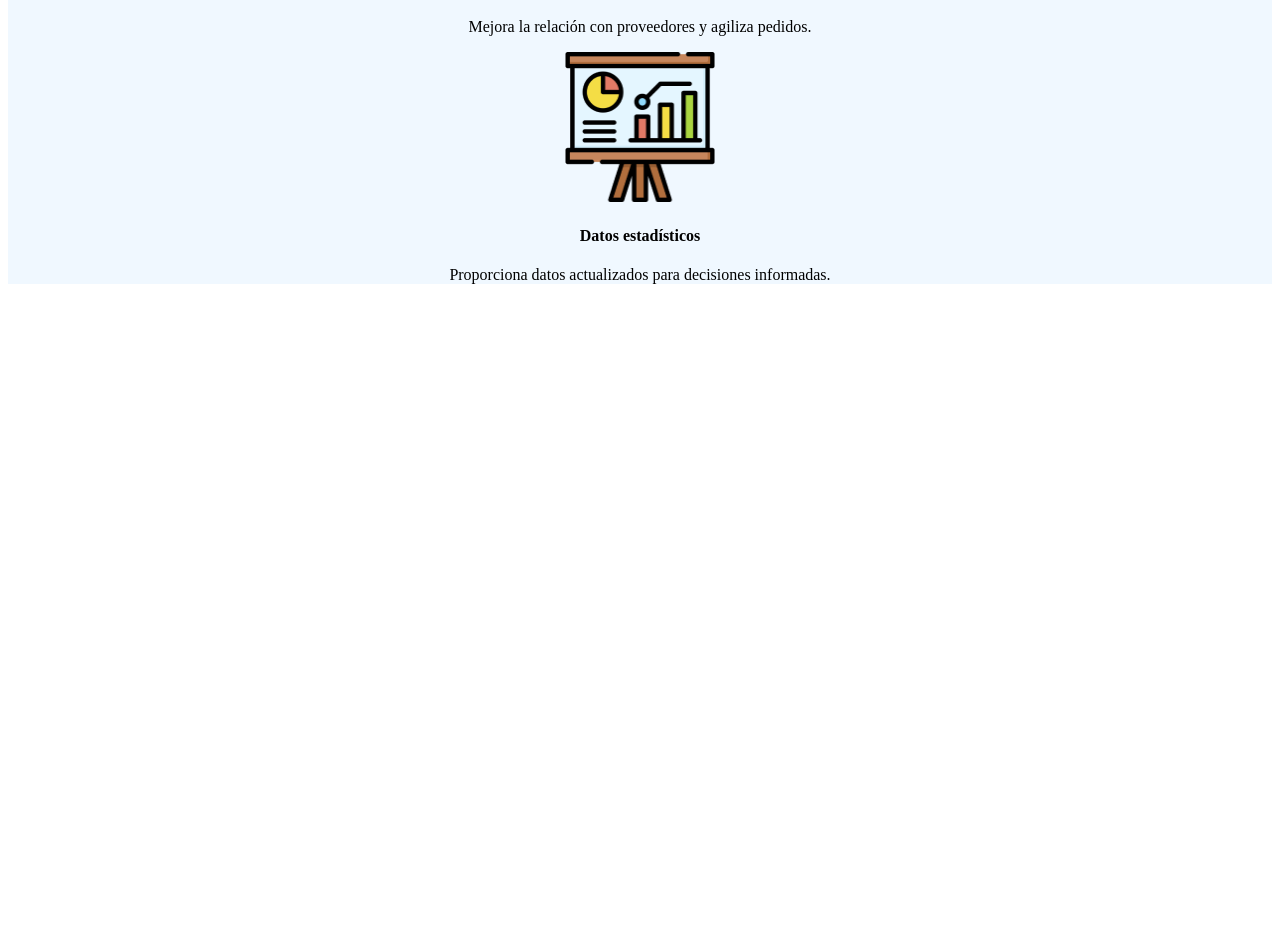
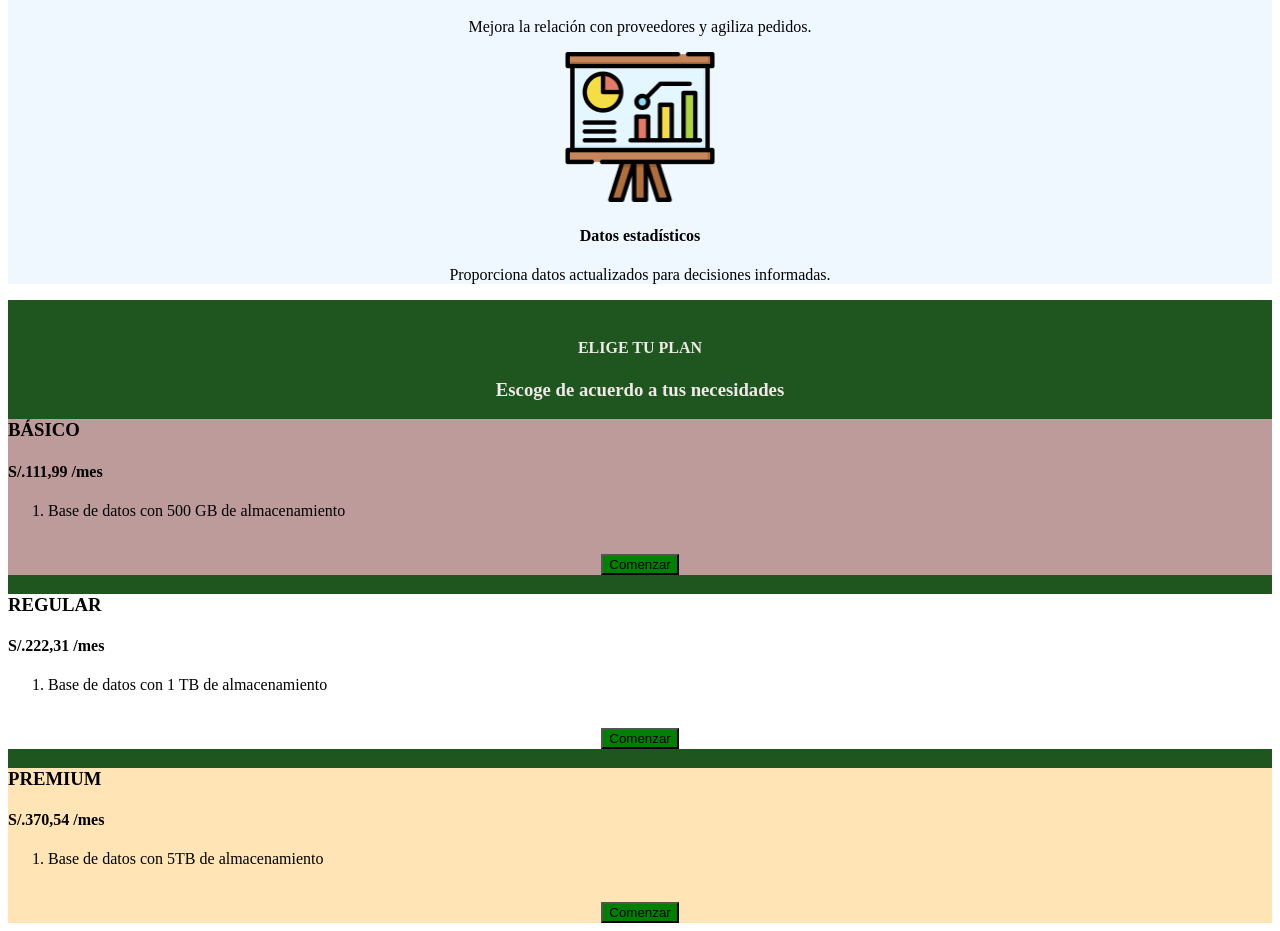
Before and after one commit to Los-No-Se-Quienes-y-Los-No-Se-Cuantos/SweetManager---LandingPage, a plain HTML site: page index.html in a window 1280 px wide. Shown: the part 2103-3034 px from the top of the page. Before the commit the page ends 2403 px from the top, so only its background shows below. Drawn offline with Linux system fonts and the light colour scheme.

Commit message:
feat: added plans section

```diff
--- a/index.html
+++ b/index.html
@@ -145,5 +145,43 @@
             </div>
         </div>
     </section>
+
+    <section id="nuestros-planes" style="background-color: rgb(31, 85, 31);">
+        <div class="container">
+            <br>
+            <h4 style="color:rgb(241, 233, 233);"><center>ELIGE TU PLAN</center></h4>
+            <h3 style="color: rgb(241, 233, 233);"><center>Escoge de acuerdo a tus necesidades</center></h3>
+            <div class="planes">
+                <div class="plan" style="background-color: rgb(190, 155, 155);">
+                    <h3>BÁSICO</h3>
+                    <h4>S/.111,99 /mes</h4>
+                    <ol>
+                        <li>Base de datos con 500 GB de almacenamiento</li>
+                    </ol>
+                    <br>
+                    <center><button class="info" style="background-color: green;">Comenzar</button></center>
+                </div>
+                <div class="plan" style="background-color: white;">
+                    <h3>REGULAR</h3>
+                    <h4>S/.222,31 /mes</h4>
+                    <ol>
+                        <li>Base de datos con 1 TB de almacenamiento</li>
+                    </ol>
+                    <br>
+                    <center><button class="info" style="background-color: green;">Comenzar</button></center>
+                </div>
+                <div class="plan" style="background-color: moccasin;">
+                    <h3>PREMIUM</h3>
+                    <h4>S/.370,54 /mes</h4>
+                    <ol>
+                        <li>Base de datos con 5TB de almacenamiento</li>
+                    </ol>
+                    <br>
+                    <center><button class="info" style="background-color: green;">Comenzar</button></center>
+                </div>
+            </div>
+        </div>
+    </section>
+
 </body>
 </html>
```
